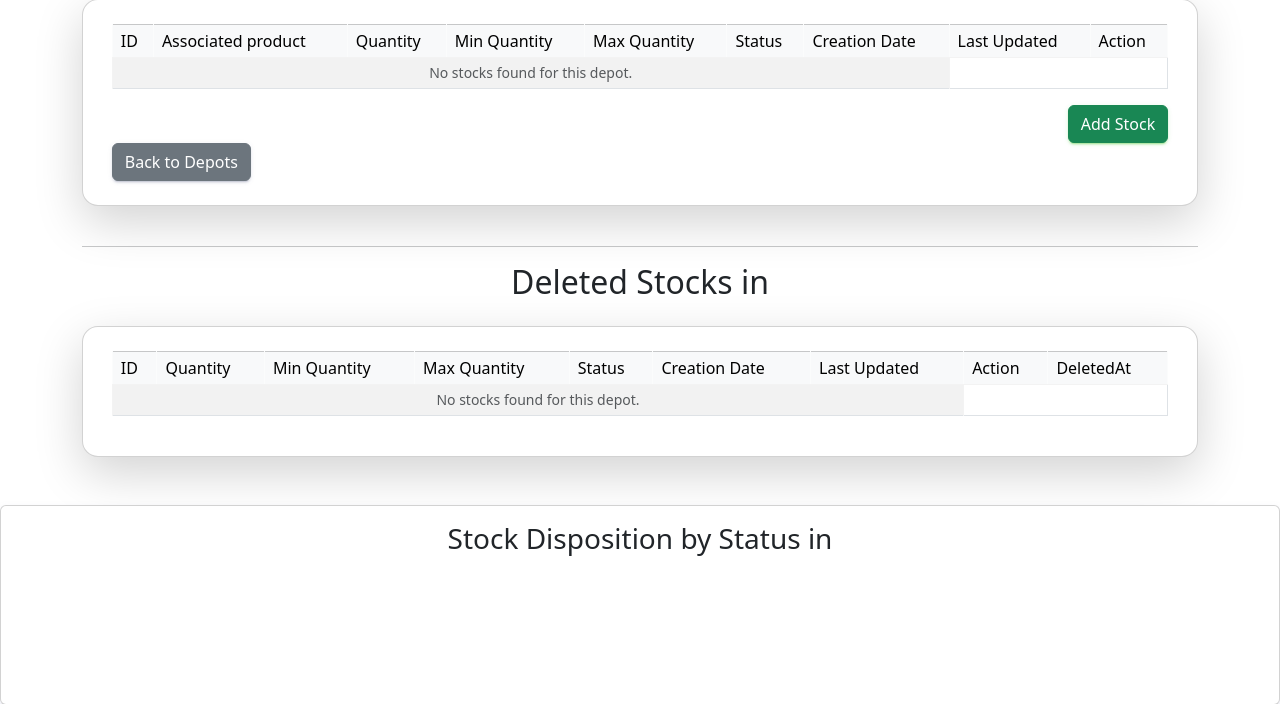
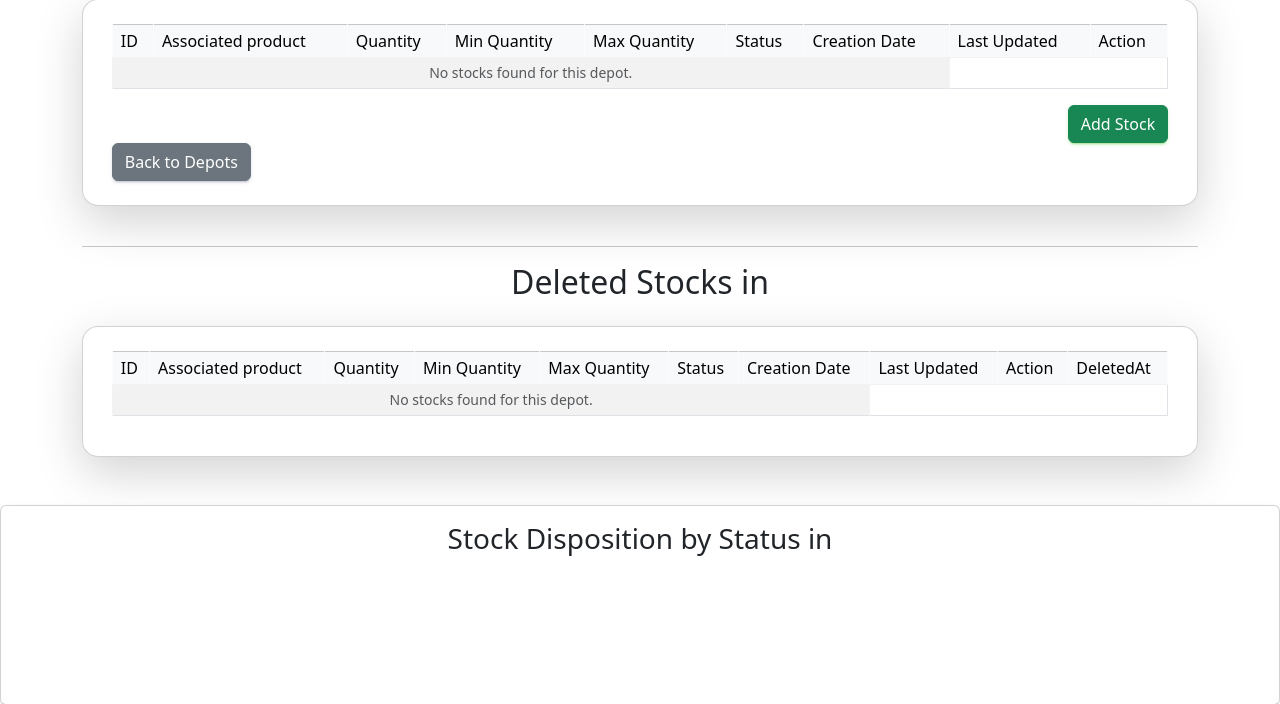
Before and after one commit to Nouaar/Pi_TuniShop, a Symfony app: template templates/Back/AdminDepot/listStocks.html.twig in a window 1280 px wide. Shown: the part 337-1041 px from the top of the page. Run offline with Twig, Linux system fonts and the light colour scheme; the template is opened without the code that fills it, so the values that code supplies are empty; some libraries are stand-ins or nearby versions.

Commit message:
just added the product data taken into account by stocks to be displayed by the table regarding the deleted stocks, forgot about it in the last commit, it works now

```diff
--- a/templates/Back/AdminDepot/listStocks.html.twig
+++ b/templates/Back/AdminDepot/listStocks.html.twig
@@ -272,6 +272,7 @@
                 <thead class="table-light">
                     <tr>
                         <th>ID</th>
+                        <th>Associated product</th>
                         <th>Quantity</th>
                         <th>Min Quantity</th>
                         <th>Max Quantity</th>
@@ -287,6 +288,17 @@
                         <tr class="stock-row" data-status="{{ stock.status }}">
                         {% if stock.deletedAt is not null %}
                             <td>{{ stock.id }}</td>
+                            {% if stock.product is not null %}
+                            <td><div class="d-flex flex-column align-items-center">
+                        <!-- Display Product Title -->
+                        <span>{{ stock.product.title }}</span>
+
+                        <!-- Display Product Image below the title -->
+                        <img src="{{ asset('uploads/images/' ~ stock.product.image) }}" alt="{{ stock.product.title }}" style="width: 275px; height: auto;">
+                    </div></td>
+                            {% else %}
+                            <td></td>
+                            {% endif %}
                             <td>{{ stock.quantite }}</td>
                             <td>{{ stock.quantitemin }}</td>
                             <td>{{ stock.quantitemax }}</td>
```
